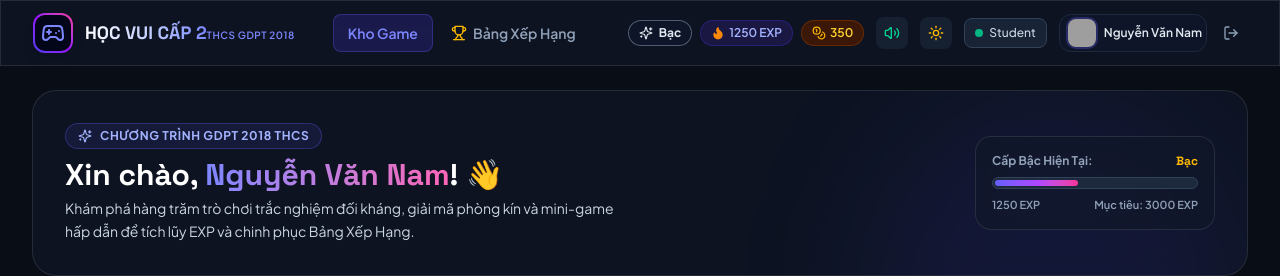
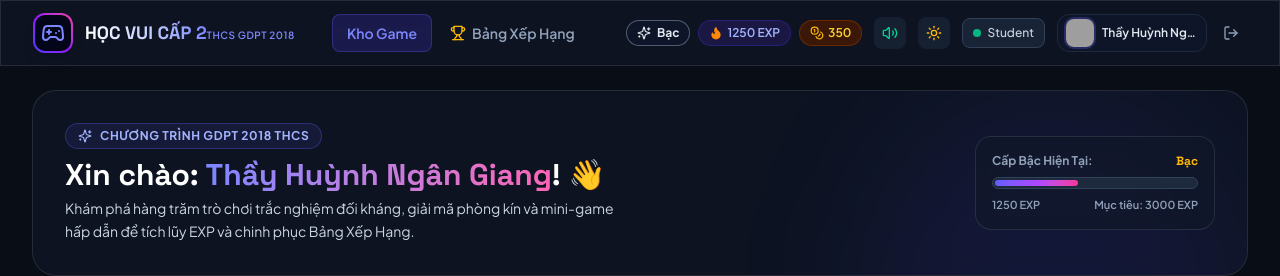
Before and after one commit to lyngangiang83pt-source/TRO-CHOI-HOC-TAP, a React (Vite) app: page / in a window 1280 px wide. Shown: the top 276 px of the page. Built offline with nearby package versions, Linux system fonts and the light colour scheme; no server answers; the database is empty; grey boxes are pictures that could not be loaded.

Commit message:
Cập nhật lời chào chính thức: Xin chào: Thầy Huỳnh Ngân Giang

```diff
--- a/src/context/AuthContext.jsx
+++ b/src/context/AuthContext.jsx
@@ -9,7 +9,7 @@ const MOCK_PROFILES = {
   student: {
     id: 'mock-student-id-123',
     email: 'hocsinh6a@school.edu.vn',
-    full_name: 'Nguyễn Văn Nam',
+    full_name: 'Thầy Huỳnh Ngân Giang',
     role: 'student',
     student_code: 'HS602941',
     grade_level: '7',
@@ -21,7 +21,7 @@ const MOCK_PROFILES = {
   teacher: {
     id: 'mock-teacher-id-456',
     email: 'giaovien.toan@school.edu.vn',
-    full_name: 'Cô Trần Thị Thu Hà',
+    full_name: 'Thầy Huỳnh Ngân Giang',
     role: 'teacher',
     student_code: 'GV889102',
     grade_level: '7',
@@ -33,7 +33,7 @@ const MOCK_PROFILES = {
   admin: {
     id: 'mock-admin-id-789',
     email: 'lyngangiang83pt@gmail.com',
-    full_name: 'Lý Ngân Giang (Quản Trị Viên)',
+    full_name: 'Thầy Huỳnh Ngân Giang',
     role: 'admin',
     student_code: 'AD000001',
     grade_level: '9',
--- a/src/pages/AdminDashboard.jsx
+++ b/src/pages/AdminDashboard.jsx
@@ -5,9 +5,9 @@ import { useAuth } from '../context/AuthContext';
 import { soundFx } from '../lib/soundFx';
 
 const SAMPLE_USERS = [
-  { id: 'u-1', name: 'Nguyễn Văn Nam', email: 'nam.hs@school.edu.vn', role: 'student', grade: '7', exp: 1250 },
-  { id: 'u-2', name: 'Cô Trần Thị Thu Hà', email: 'ha.gv@school.edu.vn', role: 'teacher', grade: '8', exp: 4800 },
-  { id: 'u-3', name: 'Lý Ngân Giang', email: 'lyngangiang83pt@gmail.com', role: 'admin', grade: '9', exp: 9999 }
+  { id: 'u-1', name: 'Thầy Huỳnh Ngân Giang', email: 'lyngangiang83pt@gmail.com', role: 'admin', grade: '9', exp: 9999 },
+  { id: 'u-2', name: 'Nguyễn Văn Nam', email: 'nam.hs@school.edu.vn', role: 'student', grade: '7', exp: 1250 },
+  { id: 'u-3', name: 'Trần Thị Thu Hà', email: 'ha.gv@school.edu.vn', role: 'teacher', grade: '8', exp: 4800 }
 ];
 
 export const AdminDashboard = () => {
--- a/src/pages/StudentDashboard.jsx
+++ b/src/pages/StudentDashboard.jsx
@@ -66,7 +66,7 @@ export const StudentDashboard = () => {
               Chương Trình GDPT 2018 THCS
             </div>
             <h1 className="text-2xl sm:text-3xl font-heading font-extrabold text-white">
-              Xin chào, <span className="bg-gradient-to-r from-indigo-400 to-pink-400 bg-clip-text text-transparent">{profile?.full_name || 'Học Sinh'}</span>! 👋
+              Xin chào: <span className="bg-gradient-to-r from-indigo-400 to-pink-400 bg-clip-text text-transparent">{profile?.full_name || 'Thầy Huỳnh Ngân Giang'}</span>! 👋
             </h1>
             <p className="text-xs sm:text-sm text-slate-300 mt-1 max-w-xl leading-relaxed">
               Khám phá hàng trăm trò chơi trắc nghiệm đối kháng, giải mã phòng kín và mini-game hấp dẫn để tích lũy EXP và chinh phục Bảng Xếp Hạng.
```
